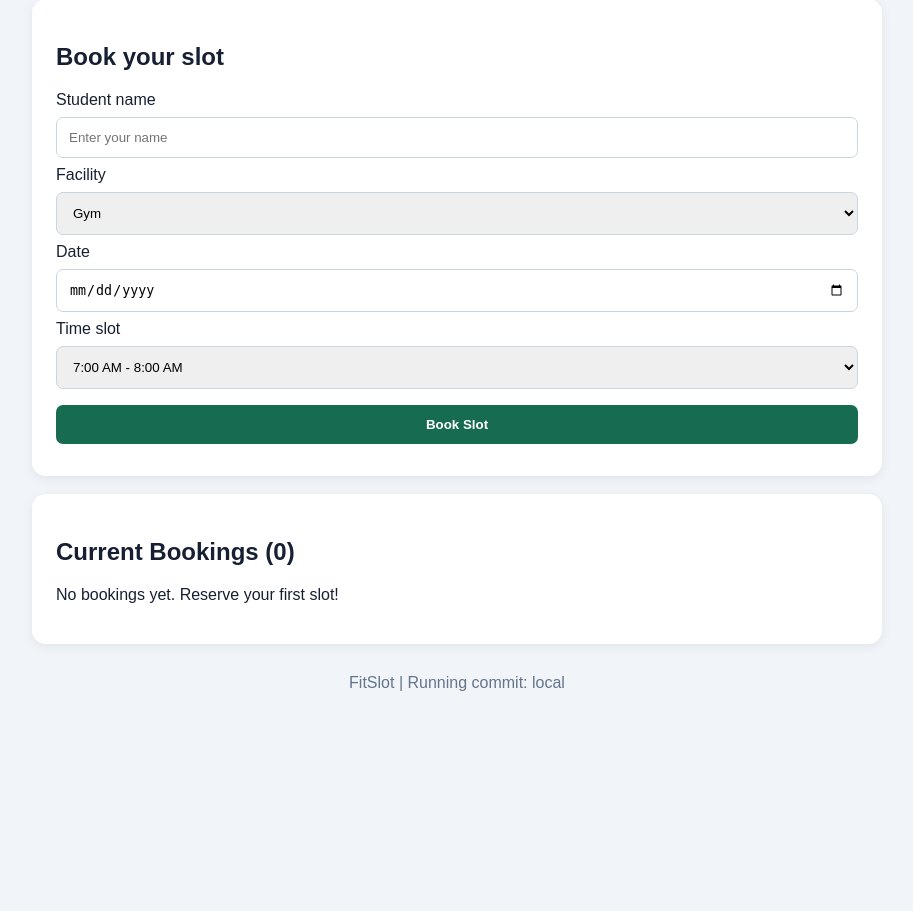
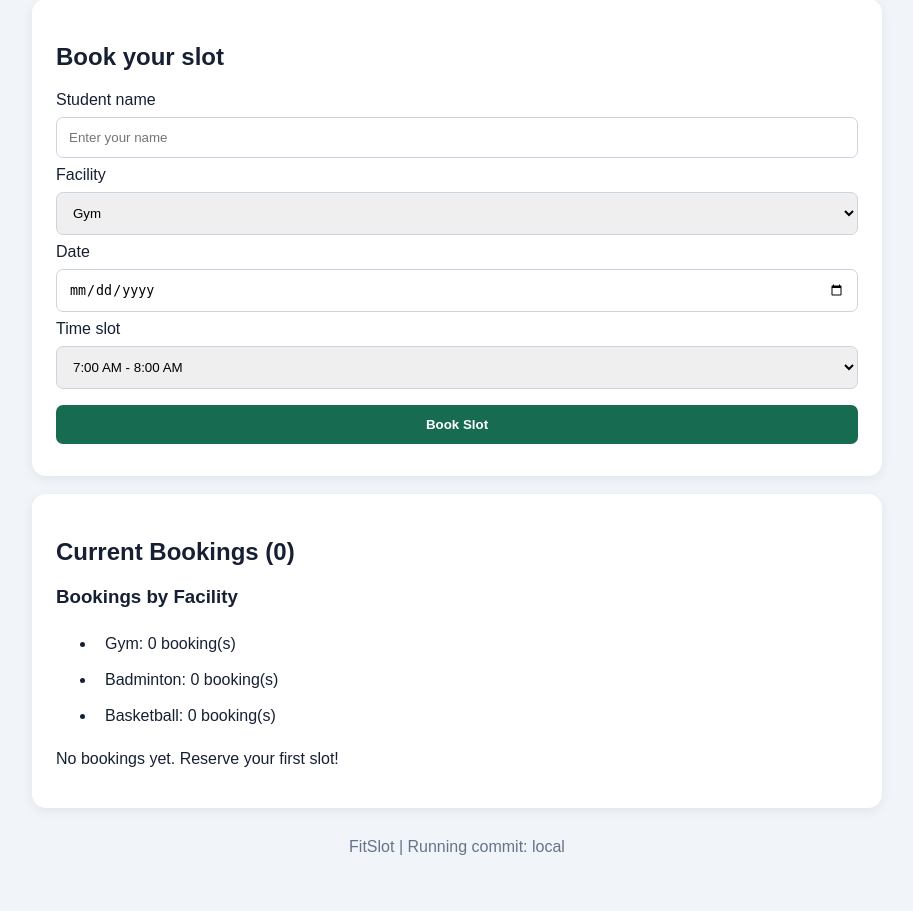
Before and after one commit to irashinde574-create/Fitslot, a Flask app: page / in a window 1280 px wide. Shown: the part 344-1255 px from the top of the page, without its empty margins (183-1096 px from the left). Before the commit the page ends 1035 px from the top, so only its background shows below. Run offline with Flask 3, Linux system fonts and the light colour scheme.

Commit message:
feat: add booking summary by facility

```diff
--- a/templates/index.html
+++ b/templates/index.html
@@ -128,6 +128,19 @@
     <div class="card">
 
         <h2>Current Bookings ({{ bookings|length }})</h2>
+        <div class="booking-summary">
+    <h3>Bookings by Facility</h3>
+
+    <ul>
+        {% for facility in facilities %}
+        <li>
+            {{ facility }}:
+            {{ bookings|selectattr("facility", "equalto", facility)|list|length }}
+            booking(s)
+        </li>
+        {% endfor %}
+    </ul>
+</div>
 
         {% if bookings %}
         <ul>
```
